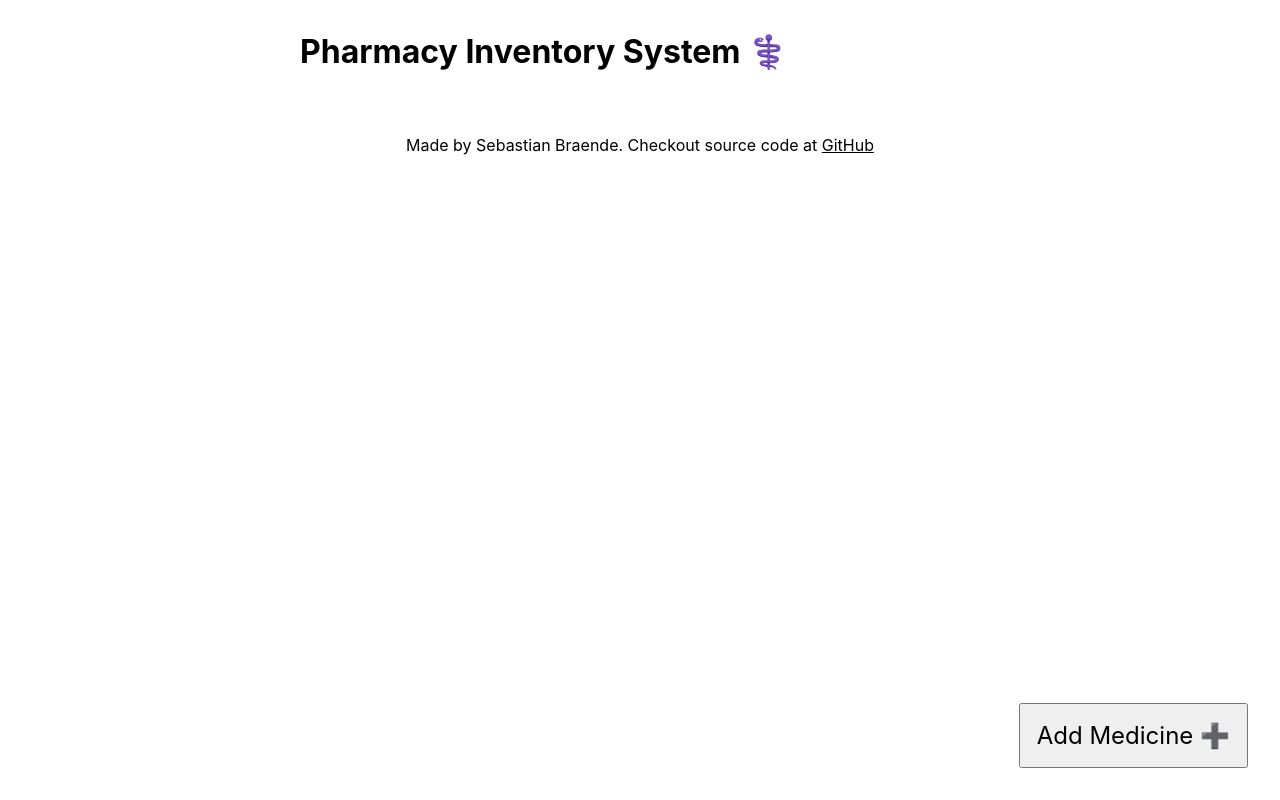
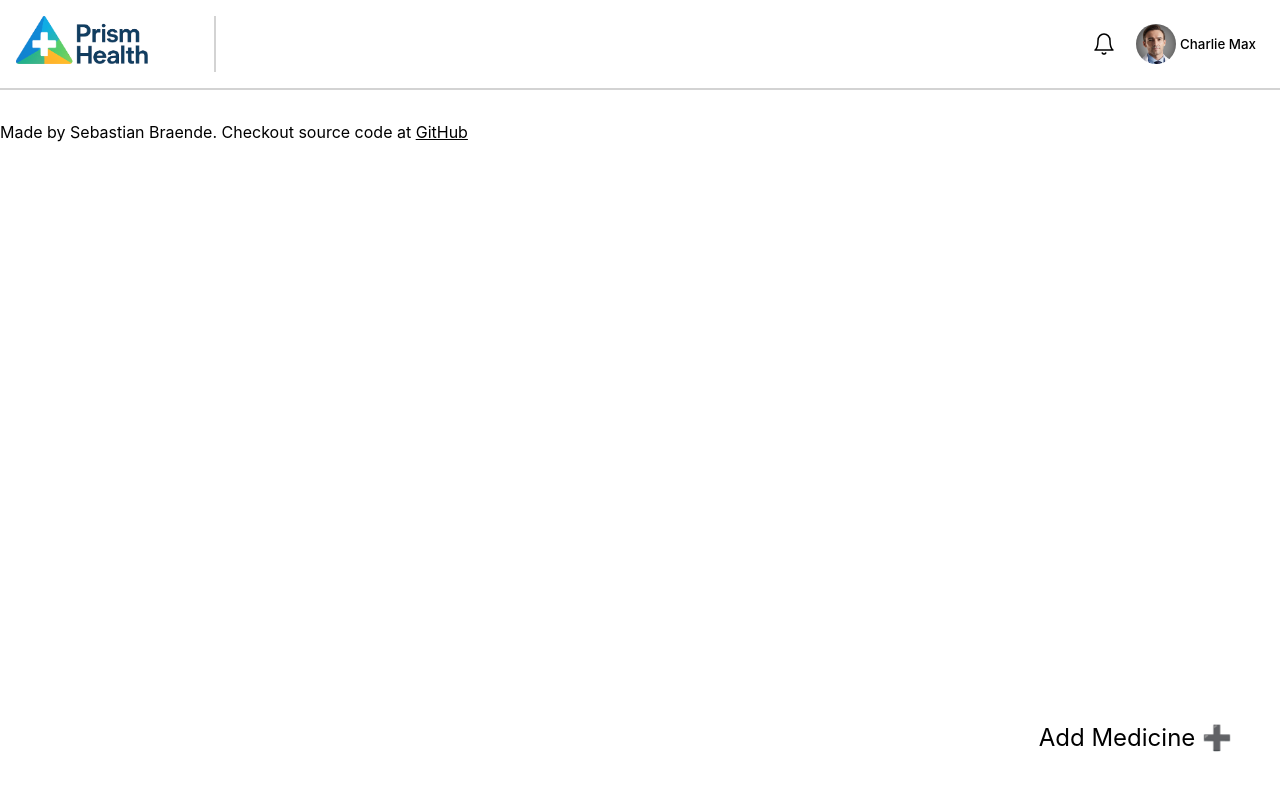
Before and after one commit to sbraende/pharmacy-inventory-system, a website built with Vite: page index.html in a window 1280 px wide. Built offline with nearby package versions, Linux system fonts and the light colour scheme; a web font is replaced by a local one.

Commit message:
fix: Header redesign

```diff
--- a/index.html
+++ b/index.html
@@ -10,7 +10,31 @@
   </head>
   <body>
     <header class="site-header">
-      <h1>Pharmacy Inventory System ⚕️</h1>
+      <div class="site-header__logo-container">
+        <img
+          class="site-header__logo"
+          src="/assets/images/logo/prism-health-pharmacy_v02.png"
+          alt="prism-health-pharmacy logo"
+        />
+      </div>
+      <div class="site-header__page-title-container"></div>
+      <div class="site-header__notificaitons_profile-container">
+        <button class="site-header__notification-button">
+          <img
+            class="site-header__notification-image"
+            src="/assets/icons/bell.svg"
+            alt="Bell icon"
+          />
+        </button>
+        <button class="site-header__profile-button">
+          <img
+            class="site-header__profile-image"
+            src="/assets/images/profilepictures/charlie-max.png"
+            alt="profile image"
+          />
+          <span class="site-header__profile-title">Charlie Max</span>
+        </button>
+      </div>
     </header>
     <main class="site-main">
       <section class="inventory">
--- a/src/css/base/layout.css
+++ /dev/null
@@ -1,8 +0,0 @@
-body {
-  width: 100%;
-  min-height: 100vh;
-  display: flex;
-  flex-direction: column;
-  align-items: center;
-  font-family: "Inter", sans-serif;
-}
--- a/src/css/base/reset.css
+++ b/src/css/base/reset.css
@@ -11,6 +11,8 @@ ol {
 
 button {
   cursor: pointer;
+  border: 0;
+  background-color: transparent;
 }
 
 a {
--- a/src/css/base/variables.css
+++ b/src/css/base/variables.css
@@ -2,13 +2,20 @@
   /* COLOR */
   --color-primary-white: #fff;
   --color-primary-back: #171717;
+  --color-light-gray: #f7f7f7;
+  --color-medium-gray: hwb(0 90% 10%);
+  --color-dark-gray: #838383;
+  --color-primary-green: #53d476;
+  --color-secondary-green: #e7f9eb;
+  --color-tertiary-green: #009026;
   --color-primary-blue: #6986ff;
-
-  --color-light-gray: #f3f3f3;
-  --color-medium-gray: #dddddd;
-  --color-dark-gray: #6b6b6b;
-
-  --color-error: red;
+  --color-secondary-blue: #e9eeff;
+  --color-primary-red: #d45353;
+  --color-secondary-red: #f9e7e7;
+  --color-tertiary-red: #900000;
+  --color-primary-yellow: #d4be53;
+  --color-secondary-yellow: #f9f8e7;
+  --color-tertiary-yellow: #908400;
 
   /* SPACING */
   --spacing-x-small: 0.25rem;
--- a/src/css/pages/index.css
+++ b/src/css/pages/index.css
@@ -1,7 +1,82 @@
+body {
+  width: 100%;
+  min-height: 100vh;
+  display: flex;
+  flex-direction: column;
+  font-family: "Inter", sans-serif;
+}
+
 .site-header {
-  max-width: 680px;
-  width: 80%;
-  padding: var(--spacing-large) 0;
+  width: 100%;
+  padding: var(--spacing-medium) var(--spacing-medium);
+  display: grid;
+  grid-template-columns: 200px 1fr 1fr;
+  border-bottom: 2px solid lightgray;
+}
+
+.site-header__logo-container {
+  border-right: 2px solid lightgray;
+}
+
+.site-header__logo {
+  height: 48px;
+}
+
+.site-header__page-title-container {
+  align-self: center;
+  justify-self: center;
+}
+
+.site-header__notificaitons_profile-container {
+  justify-self: end;
+  align-self: center;
+
+  display: flex;
+  justify-content: center;
+  align-items: center;
+  gap: var(--spacing-small);
+}
+
+.site-header__notification-button {
+  padding: var(--spacing-x-small);
+  border-radius: var(--border-radius-medium);
+
+  display: flex;
+  justify-content: center;
+  align-items: center;
+  transition: background-color 0.25s;
+}
+
+.site-header__notification-button:hover {
+  background-color: var(--color-medium-gray);
+}
+
+.site-header__notification-image {
+  height: 24px;
+}
+
+.site-header__profile-button {
+  padding: var(--spacing-small);
+  border-radius: var(--border-radius-medium);
+
+  display: flex;
+  align-items: center;
+  gap: var(--spacing-x-small);
+
+  transition: background-color 0.25s;
+}
+
+.site-header__profile-button:hover {
+  background-color: var(--color-medium-gray);
+}
+
+.site-header__profile-image {
+  height: 40px;
+  border-radius: 50%;
+}
+
+.site-header__profile-title {
+  font-weight: 500;
 }
 
 .site-main {
--- a/src/css/styles.css
+++ b/src/css/styles.css
@@ -1,7 +1,6 @@
 @import url(./base/reset.css);
 @import url(./base/variables.css);
 @import url(./base/fonts.css);
-@import url(./base/layout.css);
 
 @import url(./components/addModal.css);
 @import url(./components/deleteModal.css);
--- a/src/js/ui.js
+++ b/src/js/ui.js
@@ -1,5 +1,4 @@
 import MedicineManager from "./medicineManager";
-import Validate from "./validation";
 
 class UI {
   static addModal = document.querySelector(".add-modal");
@@ -101,11 +100,6 @@ class UI {
       const quantityInput = document.querySelector(".form__quantity-input");
       const medicineCategorySelect = document.querySelector(".form__medicine-category");
 
-      if (!Validate.validateForm()) {
-        return;
-      }
-
-      console.log("Form submitted!");
       MedicineManager.addMedicine(
         nameInput,
         manufacturerInput,
@@ -113,6 +107,7 @@ class UI {
         quantityInput,
         medicineCategorySelect
       );
+      console.log("Form submitted!");
     });
   }
 
```
Also changed, not shown: public/assets/icons/bell.svg (added), public/assets/images/logo/prism-health-pharmacy_v02.png (added), public/assets/images/profilepictures/charlie-max.png (added).
